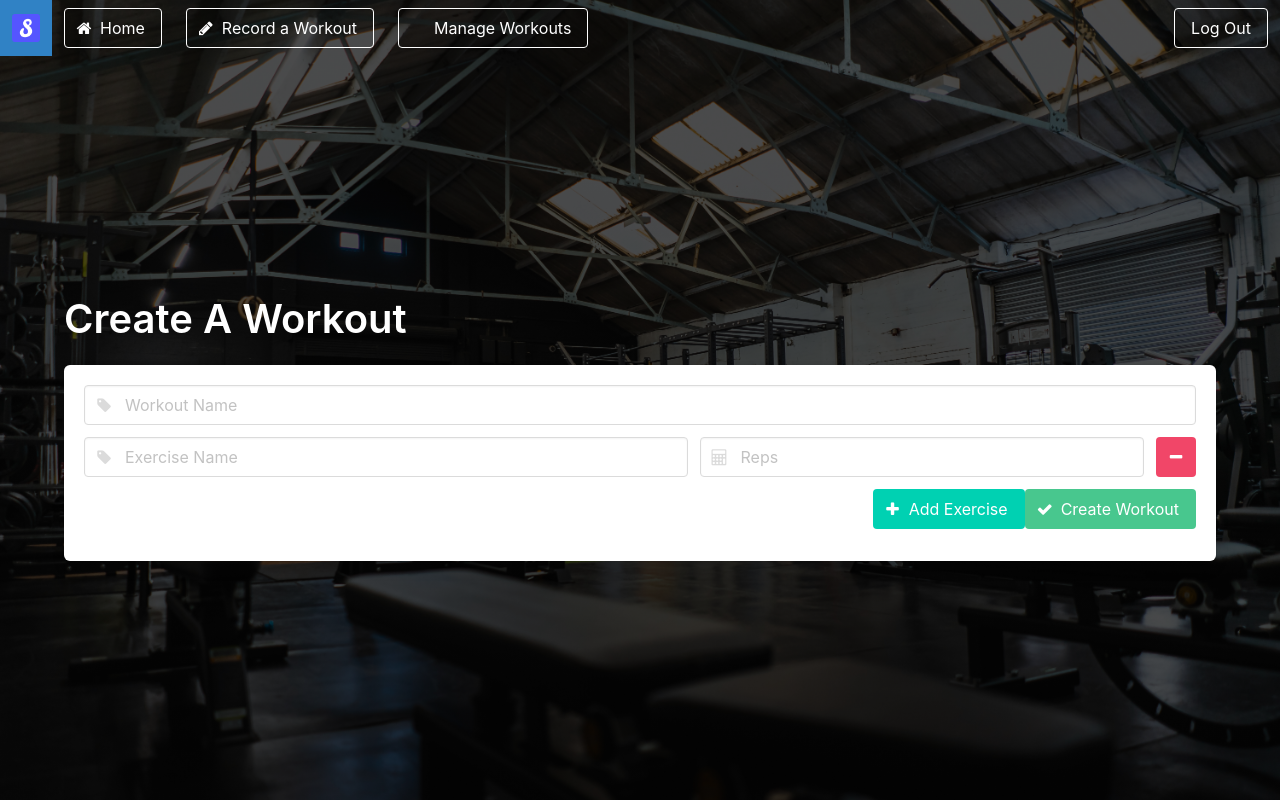
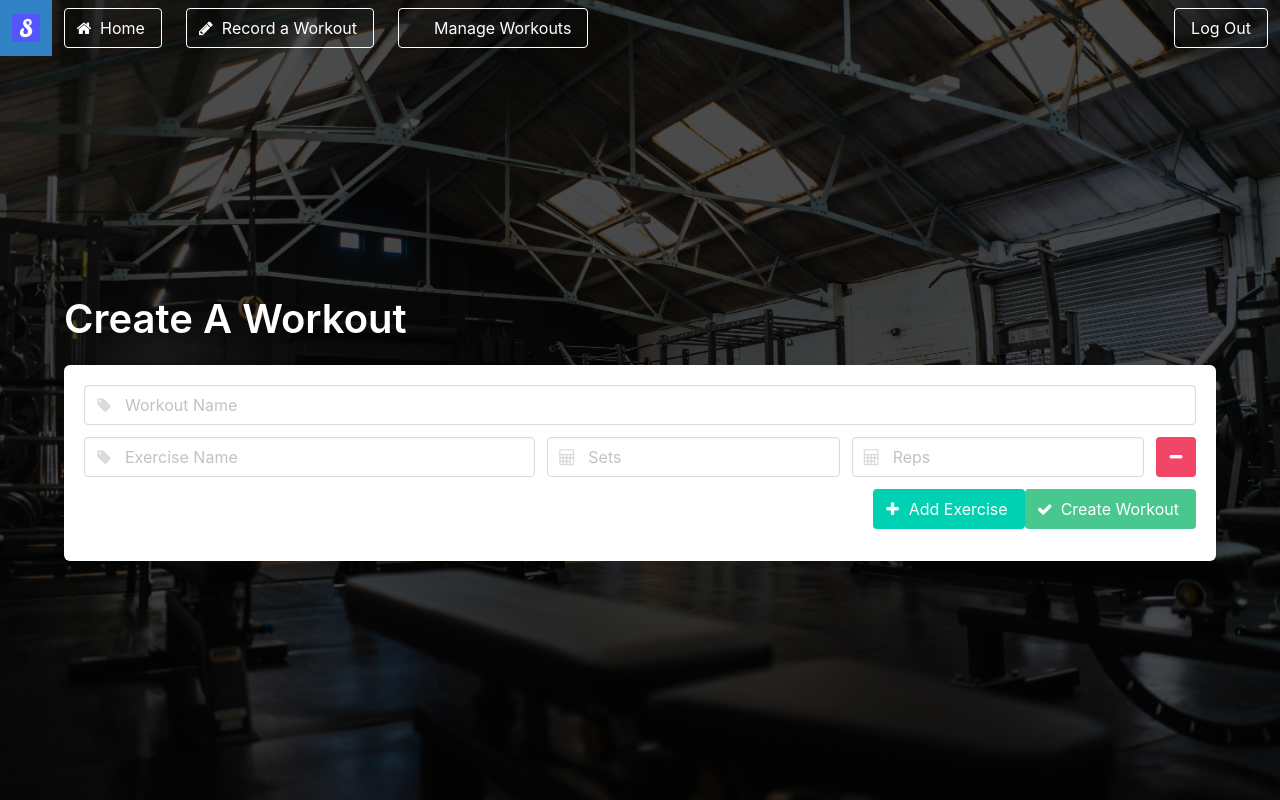
Before and after one commit to dbolger/Strengthy, a Flask app: page /workout/create in a window 1280 px wide. Run offline with Flask 2, Linux system fonts and the light colour scheme; the visitor is signed in with stand-in values (Sample User, id 1).

Commit message:
Added form classes for "create workout" form

```diff
--- /dev/null
+++ b/app/forms/__init__.py
@@ -0,0 +1,2 @@
+from forms.user import *
+from forms.workout import *
--- /dev/null
+++ b/app/forms/workout.py
@@ -0,0 +1,13 @@
+from flask_wtf import FlaskForm, Form
+from wtforms import FieldList, FormField, IntegerField, StringField
+from wtforms.validators import DataRequired, Email
+
+# Subclass, not used directly
+class ExerciseForm(Form):
+    name = StringField("name",  [DataRequired()])
+    sets = IntegerField("sets", [DataRequired()])
+    reps = IntegerField("reps", [DataRequired()])
+
+class WorkoutCreateForm(FlaskForm):
+    name = StringField("name", [DataRequired()])
+    exercises = FieldList(FormField(ExerciseForm), min_entries=1)
--- a/app/routes.py
+++ b/app/routes.py
@@ -1,7 +1,7 @@
 from app import app, db
 from flask import render_template, redirect, url_for, flash
 from flask_login import login_user, login_required, logout_user
-from forms import LoginForm, RegisterForm
+from forms import LoginForm, RegisterForm, WorkoutCreateForm
 from tables.user import User
 
 @app.route("/", methods=["GET"])
@@ -62,5 +62,14 @@ def register():
 @app.route("/workout/create", methods=['GET', 'POST'])
 @login_required
 def createWorkout():
-    form = RegisterForm()
+    form = WorkoutCreateForm()
+
+    # Load data from form
+    print(form.name.data)
+    for entry in form.exercises.entries:
+        print(entry.data)
+
+    if form.validate_on_submit():
+        print("Valid")
+
     return render_template('workout/create.html', form=form)
--- a/app/templates/workout/create.html
+++ b/app/templates/workout/create.html
@@ -7,7 +7,7 @@
 	<div class="field-body">
 		<div class="field">
 			<p class="control is-expanded has-icons-left">
-			<input class="input" type="text" placeholder="Workout Name">
+			<input class="input" name="name" type="text" placeholder="Workout Name">
 			<span class="icon is-small is-left">
 				<i class="fa fa-tag"></i>
 			</span>
@@ -20,7 +20,7 @@
 		<div class="field-body">
 			<div class="field">
 				<p class="control is-expanded has-icons-left">
-					<input class="input" name='exercise-0' type="text" placeholder="Exercise Name">
+					<input class="input" name='exercises-0-name' type="text" placeholder="Exercise Name">
 					<span class="icon is-small is-left">
 						<i class="fa fa-tag"></i>
 					</span>
@@ -28,7 +28,15 @@
 			</div>
 			<div class="field">
 				<p class="control is-expanded has-icons-left">
-					<input class="input" name='reps-0' type="number" placeholder="Reps" min="1" max="100">
+					<input class="input" name='exercises-0-sets' type="number" placeholder="Sets" min="1" max="100">
+					<span class="icon is-small is-left">
+						<i class="fa fa-calculator"></i>
+					</span>
+				</p>
+			</div>
+			<div class="field">
+				<p class="control is-expanded has-icons-left">
+					<input class="input" name='exercises-0-reps' type="number" placeholder="Reps" min="1" max="100">
 					<span class="icon is-small is-left">
 						<i class="fa fa-calculator"></i>
 					</span>
@@ -66,15 +74,19 @@
 	function handleAdd() {
 		rowsDiv = document.getElementById("rows");
 		newRow = rowsDiv.children[0].cloneNode(true);
+		rowId++;
 
-		rowId++;
 		exerciseNameInput = newRow.children[0].children[0].children[0].children[0];
 		exerciseNameInput.value = '';
-		exerciseNameInput.name = 'exercise-' + rowId;
+		exerciseNameInput.name = 'exercises-' + rowId + '-name';
 
-		exerciseRepInput = newRow.children[0].children[1].children[0].children[0];
+		exerciseSetInput = newRow.children[0].children[1].children[0].children[0];
+		exerciseSetInput.value = '';
+		exerciseSetInput.name = 'exercises-' + rowId + '-sets';
+
+		exerciseRepInput = newRow.children[0].children[2].children[0].children[0];
 		exerciseRepInput.value = '';
-		exerciseRepInput.name = 'reps-' + rowId;
+		exerciseRepInput.name = 'exercises-' + rowId + '-reps';
 
 		rowsDiv.append(newRow);
 	}
```
Also changed, not shown: app/forms/user.py (renamed from app/forms.py).
